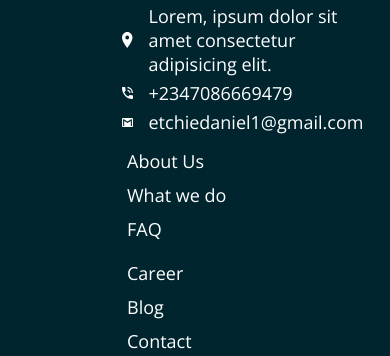
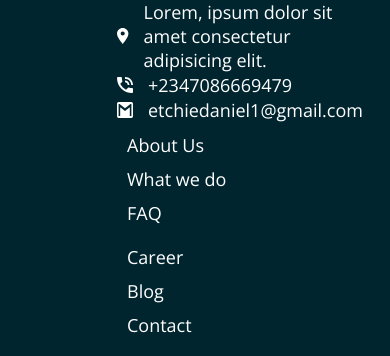
Before and after one commit to danieletchie/Huddle-Landing-Page, a plain HTML site: page index.html in a window 390 px wide. Shown: the part 3148-3504 px from the top of the page. Drawn offline with nearby package versions, Linux system fonts and the light colour scheme.

Commit message:
Working on Mobile Responsiveness

```diff
--- a/style.css
+++ b/style.css
@@ -179,8 +179,8 @@ footer > p {
 
 
 .footer-info > .icon {
-    width: 5%;
-    height: 5%;
+    width: 1rem;
+    height: 1rem;
 }
 
 
@@ -249,17 +249,22 @@ footer > p {
         order: 2;
     }
 
+    footer {
+        max-width: 100vw;
+    }
+
     footer > p {
         float: none;
     }
 
-    footer{
+
+    .footer {
+        grid-template-columns: 1fr;
         max-width: 100%;
     }
 
-    .footer {
-        grid-template-columns: 1fr;
-        max-width: 50%;
+    .footer-info {
+        margin: 1px 0;
     }
 
     .social-links {
@@ -277,3 +282,12 @@ footer > p {
         font-size: 20px;
     }
 }
+
+@media screen and (max-width:380px) {
+    .grid  button {
+        font-size: 10px;
+    }
+    .ready h3 {
+        font-size: 18px;
+    }
+}
```
